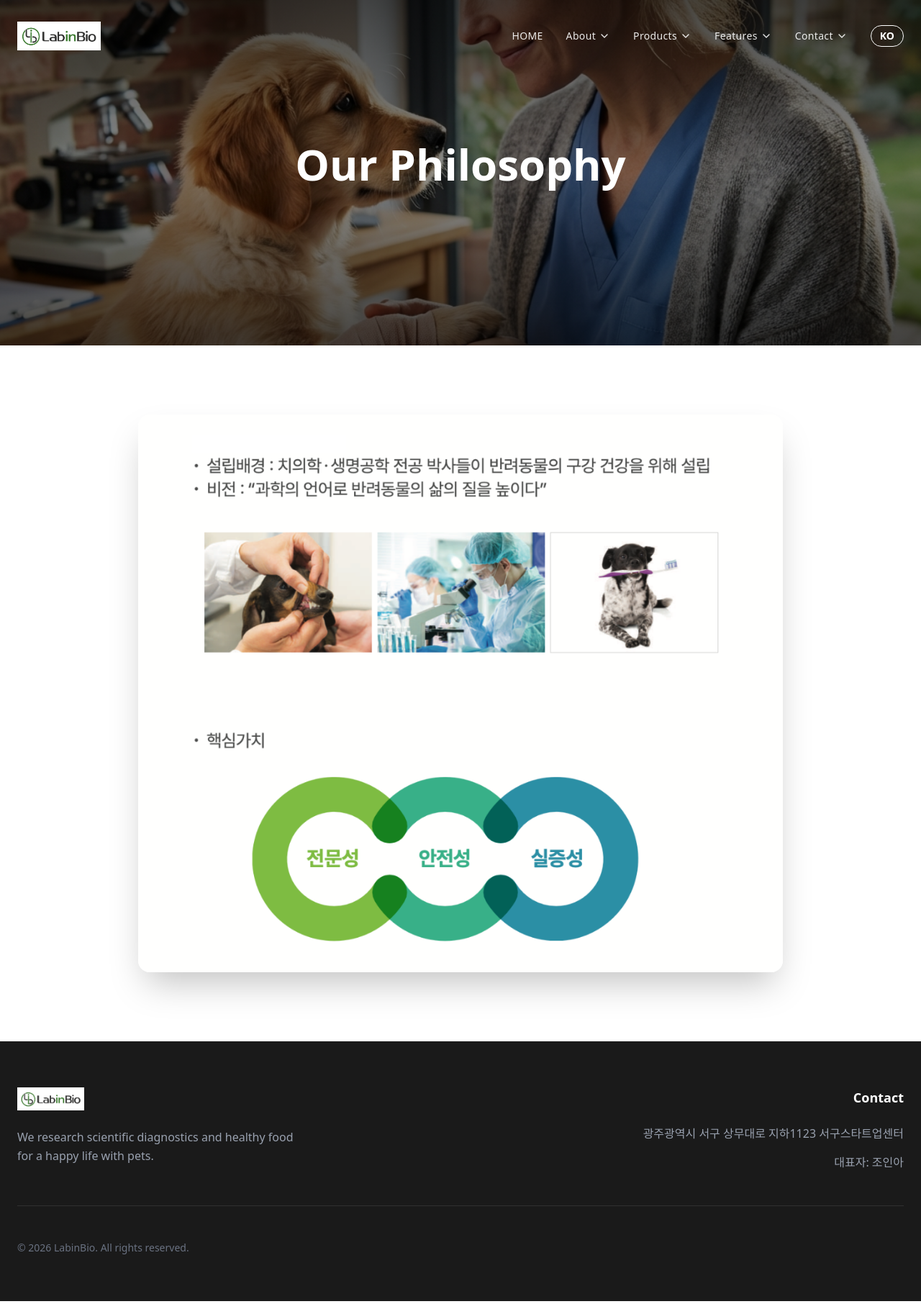
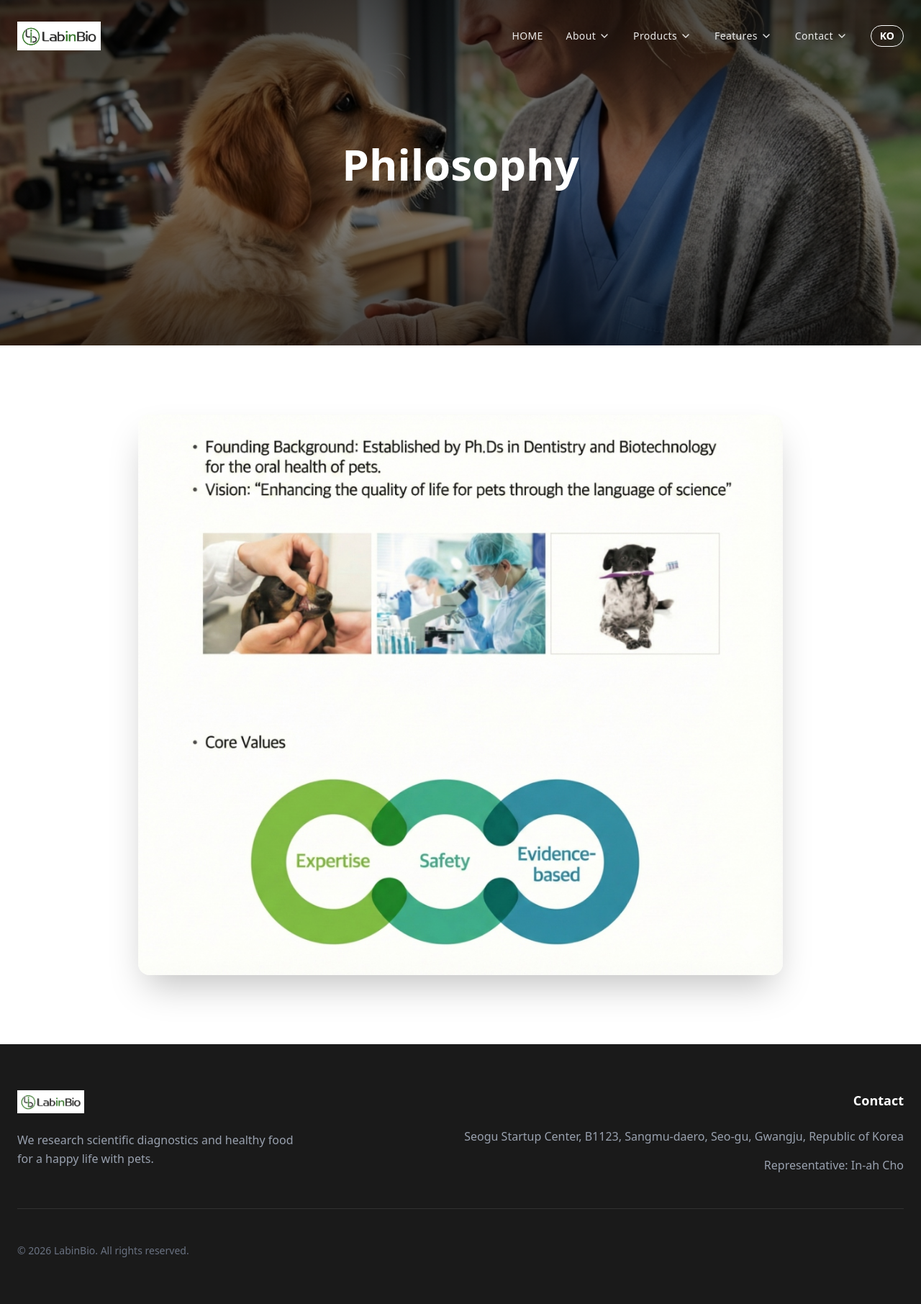
Before and after one commit to anchull/bio, a Next.js app: page /en/about/philosophy in a window 1280 px wide. Shown: the whole page at 72% size. Built offline with nearby package versions, Linux system fonts and the light colour scheme.

Commit message:
feat: localize Footer and Brand Philosophy page

```diff
--- a/app/[lang]/about/philosophy/page.tsx
+++ b/app/[lang]/about/philosophy/page.tsx
@@ -1,19 +1,21 @@
-"use client";
+import SubPageHero from "@/components/SubPageHero";
+import { getDictionary } from "../../../../lib/dictionary";
 
-import SubPageHero from "@/components/SubPageHero";
+export default async function PhilosophyPage({ params }: { params: Promise<{ lang: string }> }) {
+    const { lang } = await params;
+    const dict = await getDictionary(lang as any);
 
-export default function PhilosophyPage() {
     return (
         <main className="min-h-screen bg-white">
             <SubPageHero
-                title="Our Philosophy"
+                title={dict.nav.about_submenu.philosophy}
                 subtitle="VALUES"
                 backgroundImage="/images/brand_philosophy_main.png"
             />
             <section className="py-24 container mx-auto px-6">
                 <div className="max-w-4xl mx-auto">
                     <img
-                        src="/images/brand_philosophy_detail.png"
+                        src={lang === 'en' ? "/images/brand_philosophy_detail_en.jpg" : "/images/brand_philosophy_detail.png"}
                         alt="LabinBio Brand Philosophy"
                         className="w-full h-auto shadow-2xl rounded-2xl"
                     />
--- a/components/Footer.tsx
+++ b/components/Footer.tsx
@@ -19,8 +19,8 @@ export default function Footer({ footerDict }: { footerDict: any }) {
                     <div className="md:text-right">
                         <h3 className="text-lg font-bold mb-6">{footerDict.contact}</h3>
                         <ul className="space-y-4 text-gray-400">
-                            <li>광주광역시 서구 상무대로 지하1123 서구스타트업센터</li>
-                            <li>대표자: 조인아</li>
+                            <li>{footerDict.address || "광주광역시 서구 상무대로 지하1123 서구스타트업센터"}</li>
+                            <li>{footerDict.representative || "대표자: 조인아"}</li>
 
                         </ul>
                     </div>
--- a/dictionaries/en.json
+++ b/dictionaries/en.json
@@ -27,7 +27,9 @@
         "contact": "Contact",
         "rights": "All rights reserved.",
         "company": "LabinBio",
-        "description": "We research scientific diagnostics and healthy food for a happy life with pets."
+        "description": "We research scientific diagnostics and healthy food for a happy life with pets.",
+        "address": "Seogu Startup Center, B1123, Sangmu-daero, Seo-gu, Gwangju, Republic of Korea",
+        "representative": "Representative: In-ah Cho"
     },
     "hero": {
         "preheading": "PREMIUM PET HEALTHCARE",
--- a/dictionaries/ko.json
+++ b/dictionaries/ko.json
@@ -27,7 +27,9 @@
         "contact": "연락처",
         "rights": "All rights reserved.",
         "company": "바이오구오구",
-        "description": "반려동물과 함께하는 행복한 삶을 위해, 과학적인 진단과 건강한 먹거리를 연구합니다."
+        "description": "반려동물과 함께하는 행복한 삶을 위해, 과학적인 진단과 건강한 먹거리를 연구합니다.",
+        "address": "광주광역시 서구 상무대로 지하1123 서구스타트업센터",
+        "representative": "대표자: 조인아"
     },
     "hero": {
         "preheading": "PREMIUM PET HEALTHCARE",
```
Also changed, not shown: public/images/brand_philosophy_detail_en.jpg (added).
